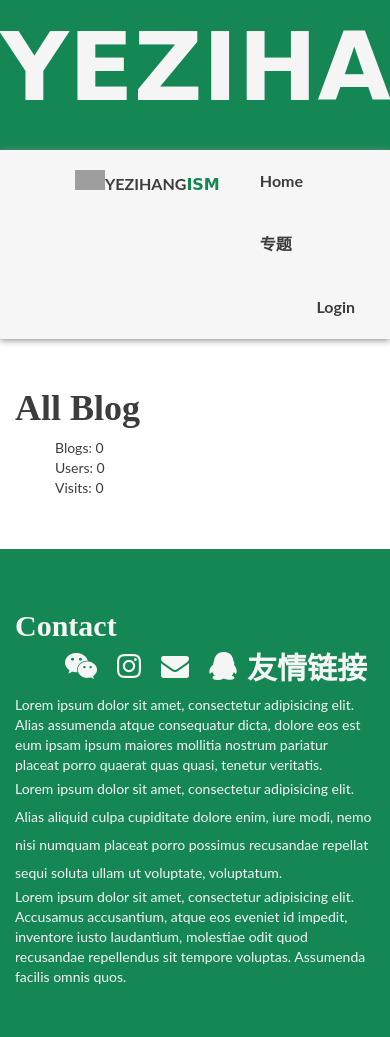
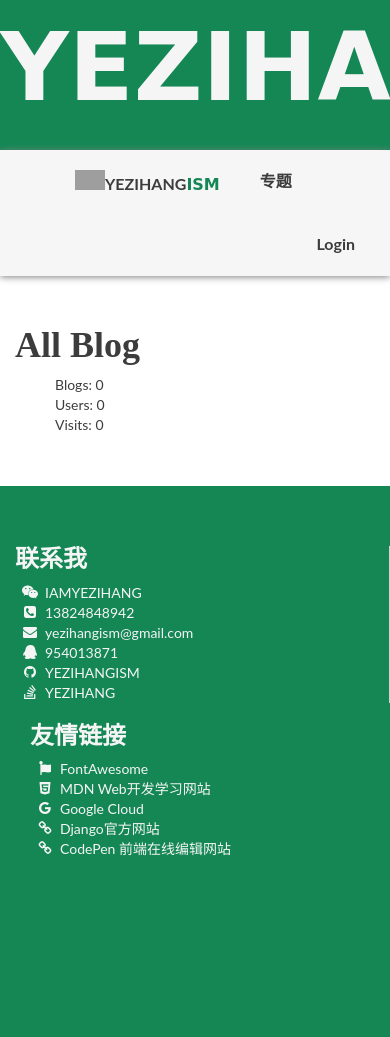
Before and after one commit to YEZIHANGISM/yezihangism, a Django app: page /ismblog/management/ in a window 390 px wide; the page is wider, and only the part inside the window is pictured. After the commit the page ends 856 px from the top of that part, so only its background shows below. Run offline with Django 3.2, Linux system fonts and the light colour scheme; data that the repository does not hold is empty; some libraries are stand-ins or nearby versions; some web fonts are replaced; grey boxes are pictures that could not be loaded.

Commit message:
侧边栏加入文章目录，页面底部简化

```diff
--- a/ismblog/static/css/base.css
+++ b/ismblog/static/css/base.css
@@ -118,14 +118,15 @@ footer {
     color: inherit;
 }
 
-.footer-ul li {
-    float: left;
-    padding: 0 10px;
+.footer-div{
+    width: 500px;
+    margin: 0 auto;
 }
 
-.footer-ul li a:hover {
-    color: white;
+.footer-div i{
+    padding: 0 40px;
 }
+
 
 .footer-wechat img {
     width: 80px;
--- a/ismblog/templates/base.html
+++ b/ismblog/templates/base.html
@@ -41,33 +41,7 @@
             })
         })
 
-        $(function () {
-            $("#wechat").mouseover(function () {
-                $(".footer-wechat img").css({
-                    "display":"block",
-                    "position":"absolute",
-                    "top":"-30px",
-                    "left":"20px"
-                });
-            });
-            $("#wechat").mouseleave(function () {
-                $(".footer-wechat img").css({"display":"none"});
-            })
-        })
 
-        $(function () {
-            $("#qq").mouseover(function () {
-                $(".footer-qq img").css({
-                    "display":"block",
-                    "position":"absolute",
-                    "top":"-30px",
-                    "left":"250px"
-                });
-            });
-            $("#qq").mouseleave(function () {
-                $(".footer-qq img").css({"display":"none"});
-            })
-        })
     </script>
 
 </head>
@@ -82,9 +56,9 @@
             <nav>
                 <ul class="ismblog-ul-left">
                     <li><a href="{% url 'blogs' %}"><embed src="{% static 'images/logo.svg' %}" style="width:30px;height:20px;color:inherit;" />YEZIHANG<span style="font-family: 'Shadows Into Light', cursive;color:#148755;">ISM</span></a></li>
-                    <li><a href="{% url 'blogs' %}">Home</a></li>
+{#                    <li><a href="{% url 'blogs' %}">主页</a></li>#}
                     {% if user.is_staff %}
-                        <li><a href="{% url 'index' %}">Management</a></li>
+                        <li><a href="{% url 'index' %}">管理</a></li>
                     {% endif %}
                     <li><a href="{% url 'topic' %}">专题</a></li>
                 </ul>
@@ -120,32 +94,31 @@
     <footer>
         <div class="container">
             <div class="row">
-                <div class="col-md-4">
-                    <h2>Contact</h2>
-                    <ul class="footer-ul">
-                        <li>
-                            <a href=""><i class="fa fa-wechat fa-2x" id="wechat"></i></a>
-                            <div class="footer-wechat">
-                                <img src="{% static 'images/wechat.jpg' %}" title="扫描二维码">
-                            </div>
-                        </li>
-                        <li><a href=""><i class="fa fa-instagram fa-2x" id="ins"></i></a></li>
-                        <li><a href=""><i class="fa fa-envelope fa-2x" id="mail"></i></a></li>
-                        <li>
-                            <a href=""><i class="fa fa-qq fa-2x" id="qq"></i></a>
-                            <div class="footer-qq">
-                                <img src="{% static 'images/qq.jpg' %}" title="扫描二维码">
-                            </div>
-                        </li>
+                <div class="col-md-4" style="border-right: lightgrey 1px solid">
+                    <h3>联系我</h3>
+                    <ul class="fa-ul">
+                        <li><i class="fa-li fa fa-wechat" id="wechat"></i>IAMYEZIHANG</li>
+                        <li><i class="fa-li fa fa-phone-square" id="phone"></i>13824848942</li>
+                        <li><i class="fa-li fa fa-envelope" id="mail"></i>yezihangism@gmail.com</li>
+                        <li><i class="fa-li fa fa-qq" id="qq"></i>954013871</li>
+                        <li><i class="fa-li fa fa-github"></i>YEZIHANGISM</li>
+                        <li><i class="fa-li fa fa-stack-overflow"></i>YEZIHANG</li>
                     </ul>
                 </div>
-                <div class="col-md-8">
-                    <h2>友情链接</h2>
-                    Lorem ipsum dolor sit amet, consectetur adipisicing elit. Alias assumenda atque consequatur dicta, dolore eos est eum ipsam ipsum maiores mollitia nostrum pariatur placeat porro quaerat quas quasi, tenetur veritatis.
-                    <p>Lorem ipsum dolor sit amet, consectetur adipisicing elit. Alias aliquid culpa cupiditate dolore enim, iure modi, nemo nisi numquam placeat porro possimus recusandae repellat sequi soluta ullam ut voluptate, voluptatum.</p>
-                    <span>Lorem ipsum dolor sit amet, consectetur adipisicing elit. Accusamus accusantium, atque eos eveniet id impedit, inventore iusto laudantium, molestiae odit quod recusandae repellendus sit tempore voluptas. Assumenda facilis omnis quos.</span>
-                </div>
+                <div class="col-md-6">
+                    <div class="container">
+                        <h3>友情链接</h3>
+                        <ul class="fa-ul">
+                            <li><i class="fa-li fa fa-font-awesome" id="fontawesome"></i><a href="http://fontawesome.dashgame.com">FontAwesome</a></li>
+                            <li><i class="fa-li fa fa-html5"></i><a href="https://developer.mozilla.org/zh-CN/docs/Learn">MDN Web开发学习网站</a></li>
+                            <li><i class="fa-li fa fa-google"></i><a href="https://console.cloud.google.com/">Google Cloud</a></li>
+                            <li><i class="fa-li fa fa-link"></i><a href="https://www.djangoproject.com/">Django官方网站</a></li>
+                            <li><i class="fa-li fa fa-link"></i><a href="https://codepen.io/pen/">CodePen 前端在线编辑网站</a></li>
+                        </ul>
+                    </div>
+               </div>
             </div>
+
         </div>
     </footer>
 </body>
--- a/ismblog/views.py
+++ b/ismblog/views.py
@@ -76,6 +76,8 @@ class BlogDetailView(generic.DetailView):
 
 	def get_context_data(self, **kwargs):
 		context = super(BlogDetailView, self).get_context_data(**kwargs)
+		blog_list = BlogListView()
+		queryset = blog_list.get_queryset()
 		self.current_id = context["blog"].id
 		self.first_id = Blog.objects.all().order_by("id").first().id
 		self.last_id = Blog.objects.all().order_by("id").last().id
@@ -93,6 +95,7 @@ class BlogDetailView(generic.DetailView):
 
 			return HttpResponseRedirect(reverse('blog-detail', args=str(context["blog"].id)))
 		context["form"] = form
+		context["blog_list"]= queryset
 
 		return context
 
--- a/yezihangism/settings.py
+++ b/yezihangism/settings.py
@@ -121,11 +121,11 @@ USE_L10N = True
 USE_TZ = True
 
 
-# Static files (CSS, JavaScript, Images)
-# https://docs.djangoproject.com/en/2.2/howto/static-files/
 MEDIA_ROOT = os.path.join(BASE_DIR, 'media')
 MEDIA_URL = '/media/'
 
+# Static files (CSS, JavaScript, Images)
+# https://docs.djangoproject.com/en/2.2/howto/static-files/
 STATIC_ROOT = os.path.join(BASE_DIR, 'static')
 STATIC_URL = '/static/'
 
```
Also changed, not shown: ismblog/templates/ismblog/blog_detail.html (+5 -9 lines).
